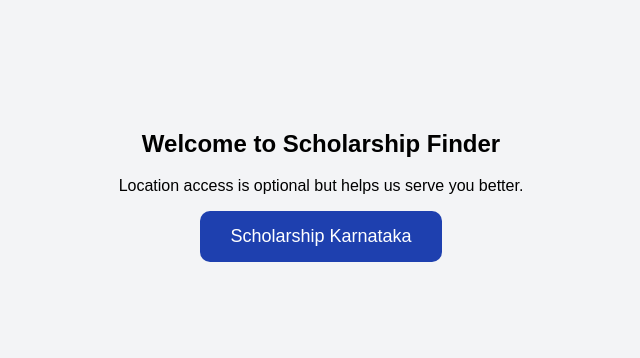
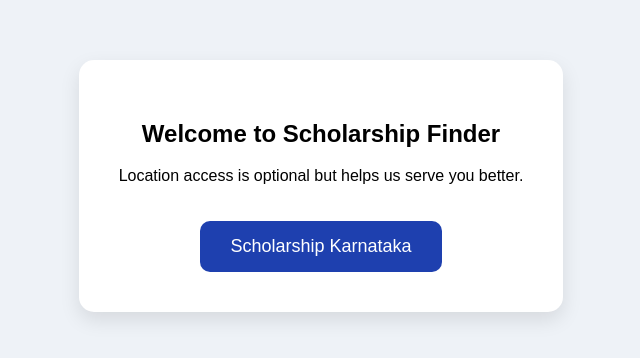
Before and after one commit to adityapattnaiknist/scholarship-karnataka, a plain HTML site: page index.html in a window 1280 px wide. Shown: the part 214-572 px from the top of the page, without its empty margins (319-959 px from the left). Drawn offline with Linux system fonts and the light colour scheme.

Commit message:
style.css

```diff
--- a/style.css
+++ b/style.css
@@ -2,7 +2,7 @@ body {
   margin: 0;
   padding: 0;
   font-family: Arial, sans-serif;
-    background: #f3f4f6;
+  background: #eef2f7;
   display: flex;
   height: 100vh;
   align-items: center;
@@ -11,9 +11,14 @@ body {
 
 .container {
   text-align: center;
+  background: white;
+  padding: 40px;
+  border-radius: 15px;
+  box-shadow: 0 8px 20px rgba(0, 0, 0, 0.1);
 }
 
 #redirectBtn {
+  margin-top: 20px;
   padding: 15px 30px;
   font-size: 18px;
   background-color: #1e40af;
```
Lines whose indentation alone changed are shown as unchanged.
